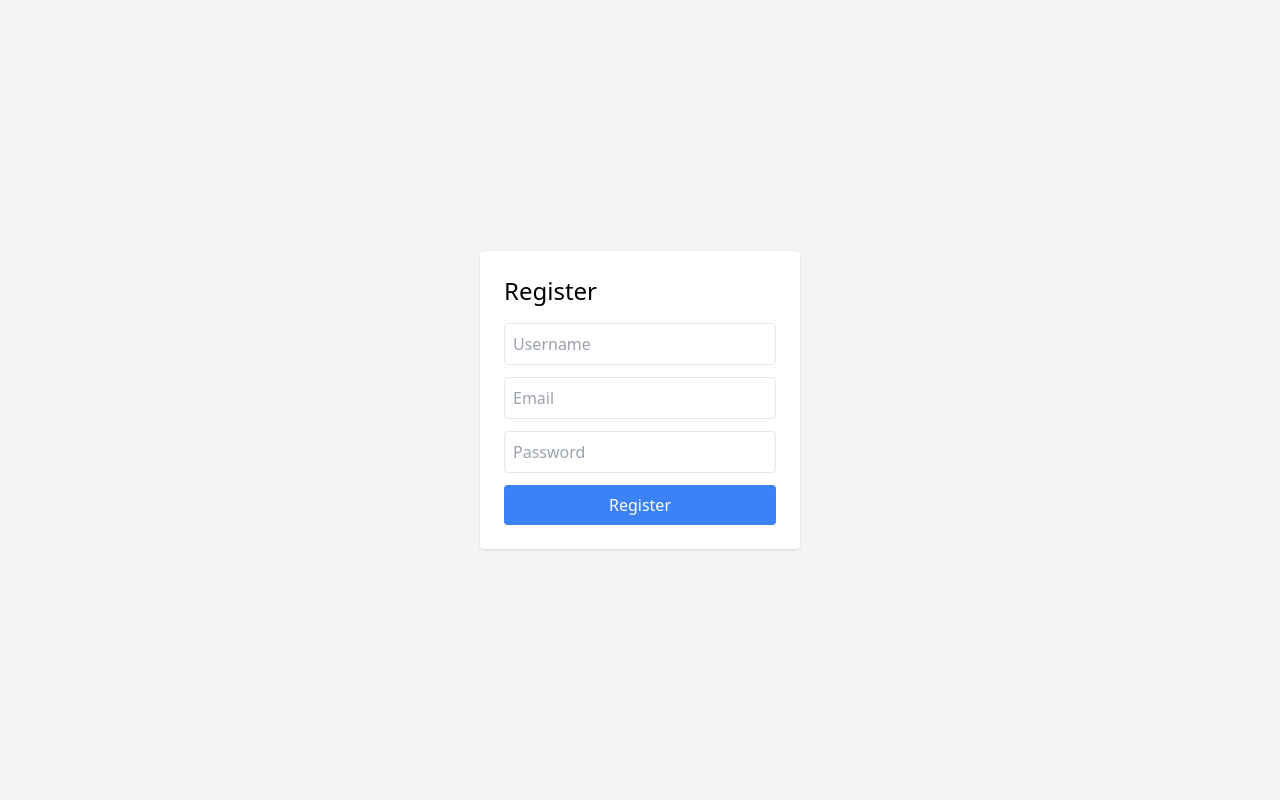
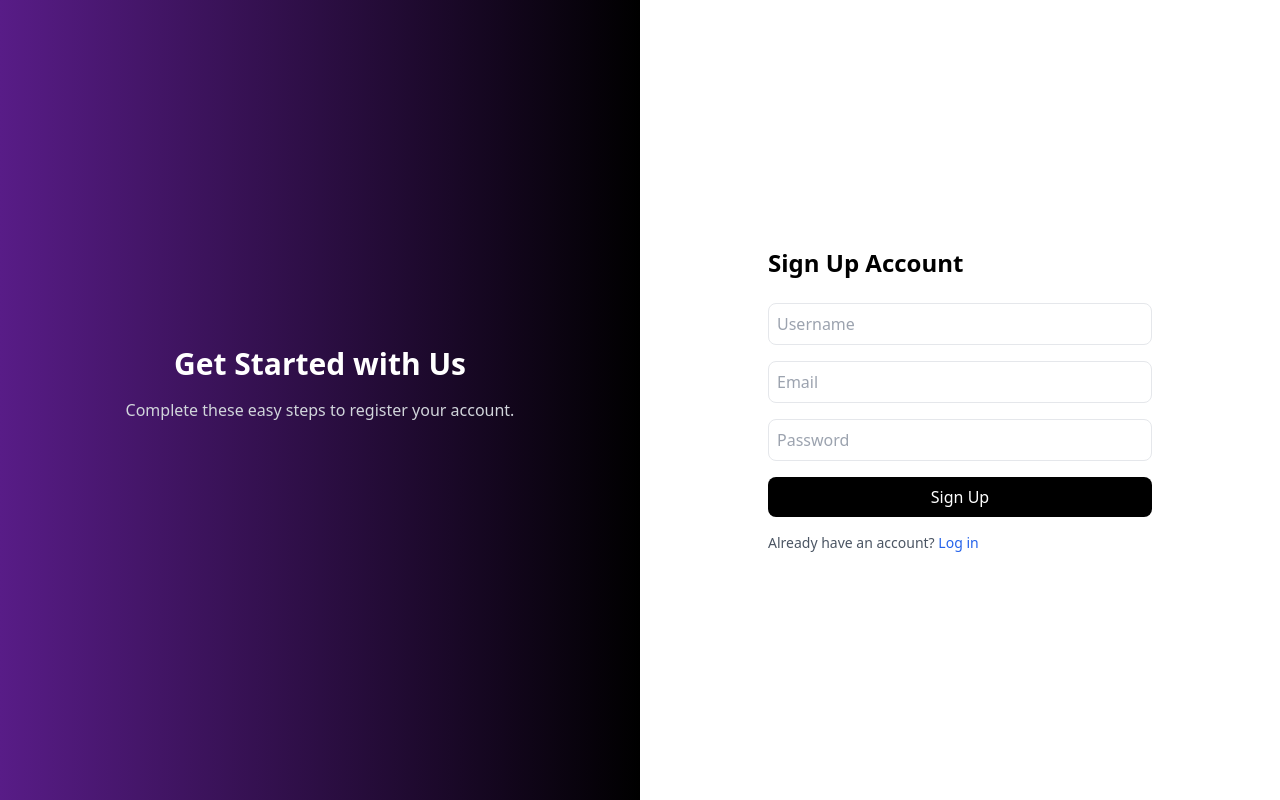
Before and after one commit to arumansalik/blog-app-frontend, a React (Create React App) app: page /register in a window 1280 px wide. Built offline with nearby package versions, Linux system fonts and the light colour scheme.

Commit message:
Register page added

```diff
--- a/src/pages/RegisterPage.jsx
+++ b/src/pages/RegisterPage.jsx
@@ -1,7 +1,7 @@
-import {useState, useEffect, useContext} from "react";
-import API from "../api/axios";
-import { AuthContext} from "../context/AuthContext";
-import { useNavigate} from "react-router-dom";
+import React, { useState, useContext } from "react";
+import { Link, useNavigate } from "react-router-dom";
+import { AuthContext } from "../context/AuthContext";
+import API from "../api/axios"
 
 export default function RegisterPage() {
     const [form, setForm] = useState({ username: "", email: "", password: "" });
@@ -15,7 +15,7 @@ export default function RegisterPage() {
     const handleSubmit = async (e) => {
         e.preventDefault();
         try {
-            const {data} = await API.post("/auth/register", form);
+            const { data } = await API.post("/auth/register", form);
             login(data.user, data.token);
             navigate("/");
         } catch (error) {
@@ -24,23 +24,66 @@ export default function RegisterPage() {
     };
 
     return (
-        <div className="flex justify-center items-center h-screen bg-gray-100">
-            <form onSubmit={handleSubmit} className="bg-white p-6 rounded shadow w-80">
-                <h2 className="text-2xl mb-4">Register</h2>
-                <input type="text" name="username" placeholder="Username"
-                       value={form.username} onChange={handleChange}
-                       className="w-full mb-3 p-2 border rounded"/>
-                <input type="email" name="email" placeholder="Email"
-                       value={form.email} onChange={handleChange}
-                       className="w-full mb-3 p-2 border rounded"/>
-                <input type="password" name="password" placeholder="Password"
-                       value={form.password} onChange={handleChange}
-                       className="w-full mb-3 p-2 border rounded"/>
-                <button type="submit"
-                        className="w-full bg-blue-500 text-white p-2 rounded hover:bg-blue-600">
-                    Register
-                </button>
-            </form>
+        <div className="flex min-h-screen">
+            {/* Left Section */}
+            <div className="w-1/2 bg-gradient-to-r from-purple-900 to-black flex flex-col justify-center items-center text-white">
+                <h1 className="text-3xl font-bold mb-4">Get Started with Us</h1>
+                <p className="text-gray-300 mb-8">
+                    Complete these easy steps to register your account.
+                </p>
+
+            </div>
+
+            {/* Right Section */}
+            <div className="w-1/2 flex justify-center items-center bg-white">
+                <div className="w-96">
+                    <h2 className="text-2xl font-bold mb-6">Sign Up Account</h2>
+
+                    {/* Form */}
+                    <form onSubmit={handleSubmit} className="space-y-4">
+                        <input
+                            type="text"
+                            name="username"
+                            placeholder="Username"
+                            value={form.username}
+                            onChange={handleChange}
+                            className="w-full border p-2 rounded-lg"
+                            required
+                        />
+                        <input
+                            type="email"
+                            name="email"
+                            placeholder="Email"
+                            value={form.email}
+                            onChange={handleChange}
+                            className="w-full border p-2 rounded-lg"
+                            required
+                        />
+                        <input
+                            type="password"
+                            name="password"
+                            placeholder="Password"
+                            value={form.password}
+                            onChange={handleChange}
+                            className="w-full border p-2 rounded-lg"
+                            required
+                        />
+                        <button
+                            type="submit"
+                            className="w-full bg-black text-white py-2 rounded-lg hover:bg-gray-800"
+                        >
+                            Sign Up
+                        </button>
+                    </form>
+
+                    <p className="text-sm mt-4 text-gray-600">
+                        Already have an account?{" "}
+                        <Link to="/login" className="text-blue-600">
+                            Log in
+                        </Link>
+                    </p>
+                </div>
+            </div>
         </div>
-    )
+    );
 }
```
